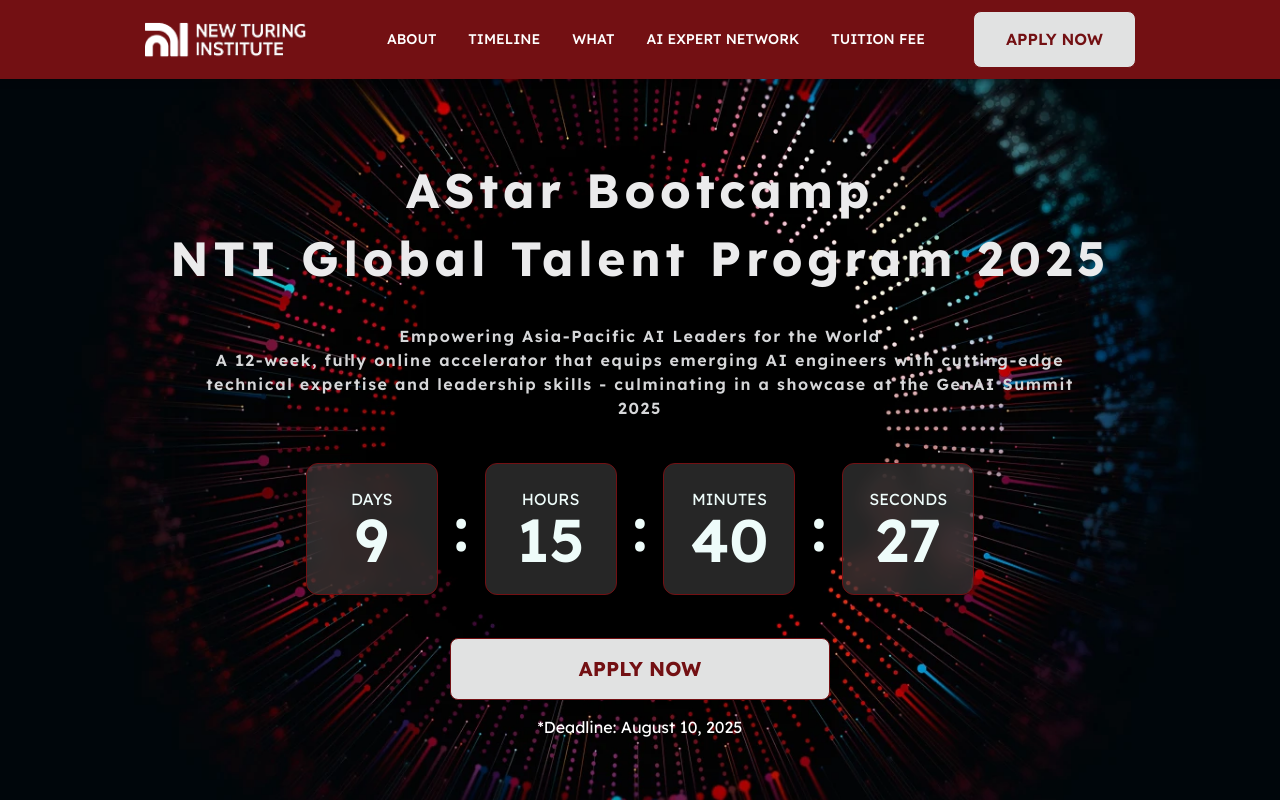
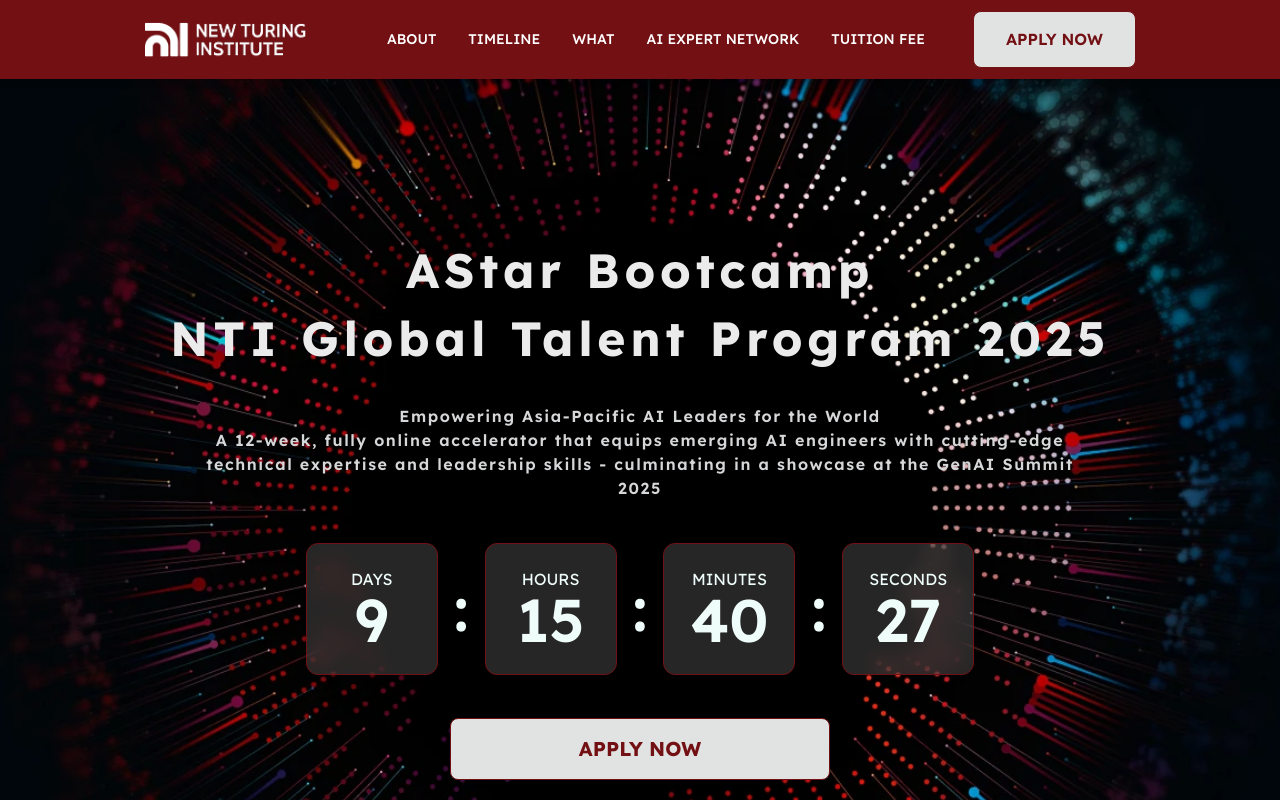
Before and after one commit to trungduong1185/astar, a React (Create React App) app: page / in a window 1280 px wide. Shown: the top 800 px of the page. Built offline with nearby package versions, Linux system fonts and the light colour scheme.

Commit message:
Update nội dung mới: style.css add update min-height...

```diff
--- a/src/css/styles.css
+++ b/src/css/styles.css
@@ -586,7 +586,7 @@
 
 /* Container 1400px for desktop */
 #desktop-count-down{
-  min-height: 54rem;
+  min-height: 64rem;
 }
 .container-1400 {
   max-width: 100%;
@@ -595,7 +595,7 @@
 }
 
 .countdown-title {
-  font-size: 4.6rem;
+  font-size: 4rem;
   font-weight: 600;
   line-height: 1.2;
 }
```
